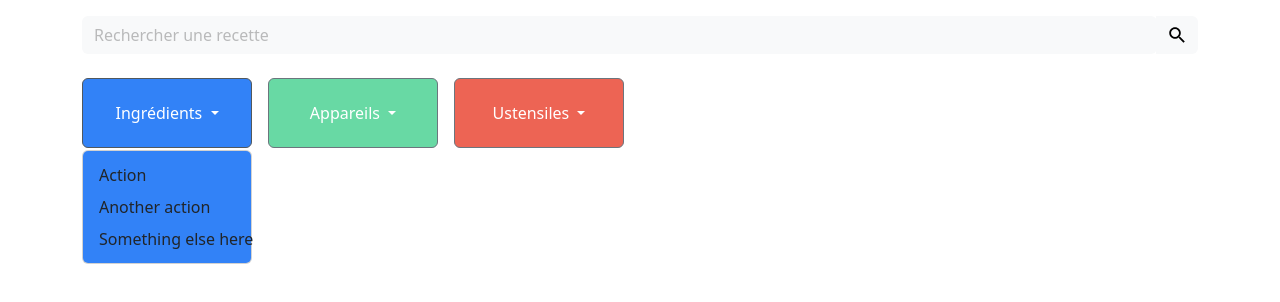
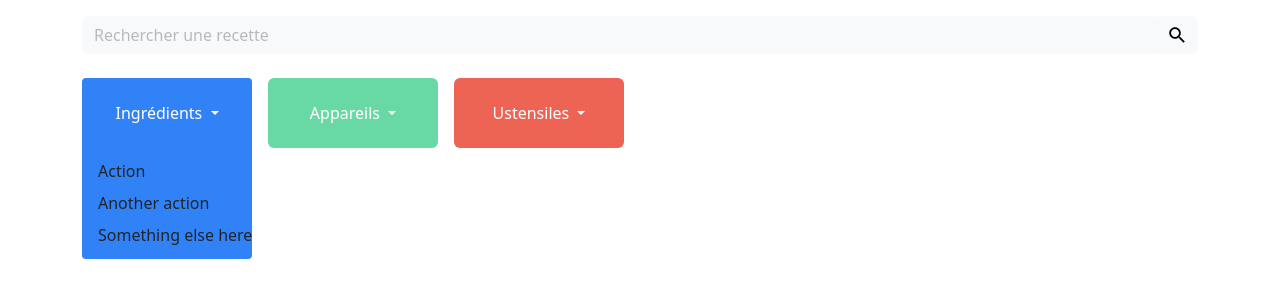
Before and after one commit to GillesQuodbach/p7_les_petits_plats, a plain HTML site: page index.html in a window 1280 px wide. Both pictures are taken after a click on the button "Ingrédients". Shown: the part 150-452 px from the top of the page. Drawn offline with nearby package versions, Linux system fonts and the light colour scheme.

Commit message:
Espace dropdown ok

```diff
--- a/style.css
+++ b/style.css
@@ -56,6 +56,7 @@ h1 {
 .dropdown-menu,
 .dropdown-toggle {
     width: 170px;
+    border: none;
 }
 
 .dropdown-toggle {
@@ -66,3 +67,23 @@ h1 {
     top: 0px;
     margin: 0;
 }
+
+.dropdown-menu {
+    transform: translate3d(12px, 69px, 0px) !important;
+}
+
+/* optional */
+body .dropdown-toggle.show {
+    border-radius: .25rem .25rem 0 0;
+}
+
+body .dropdown-menu {
+    border-radius: 0 0rem .25rem .25rem;
+}
+
+/* end optional */
+
+.btn,
+button {
+    box-shadow: none !important;
+}
```
